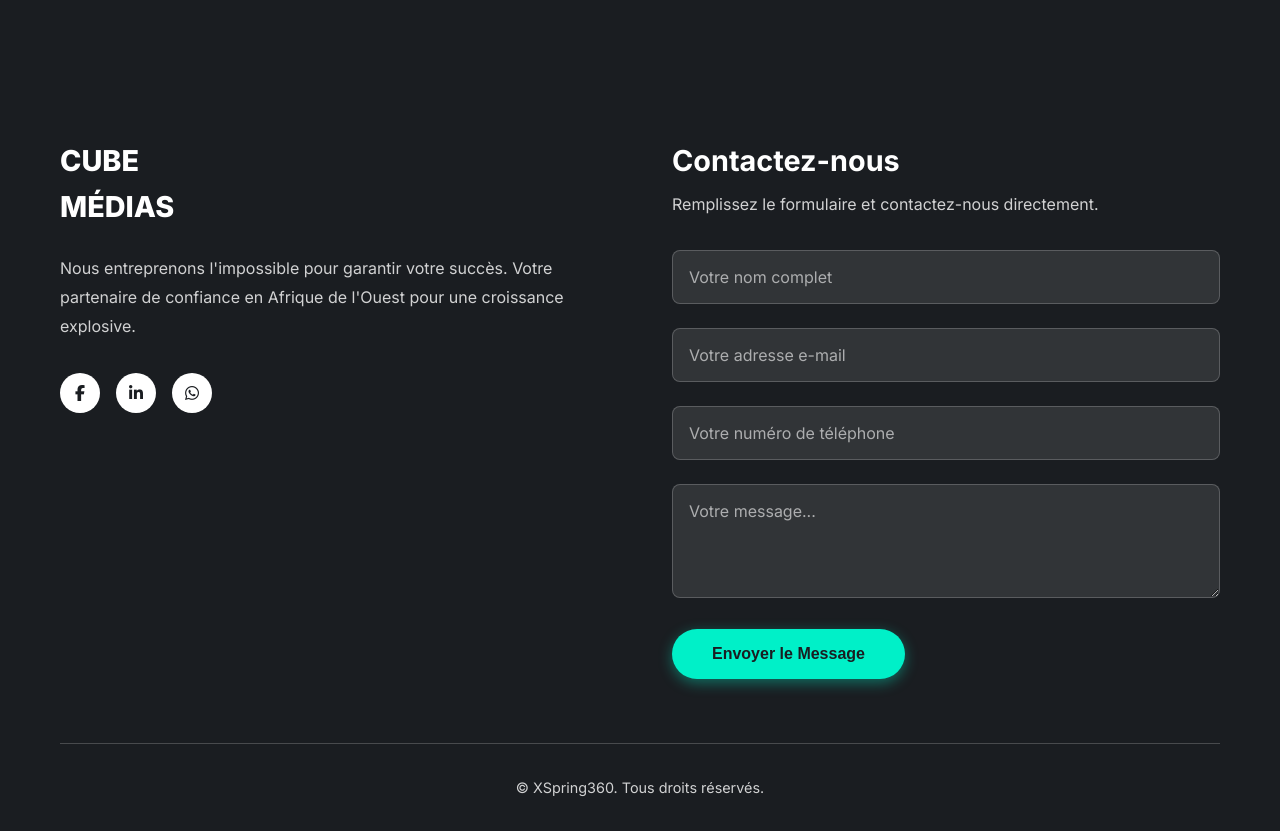
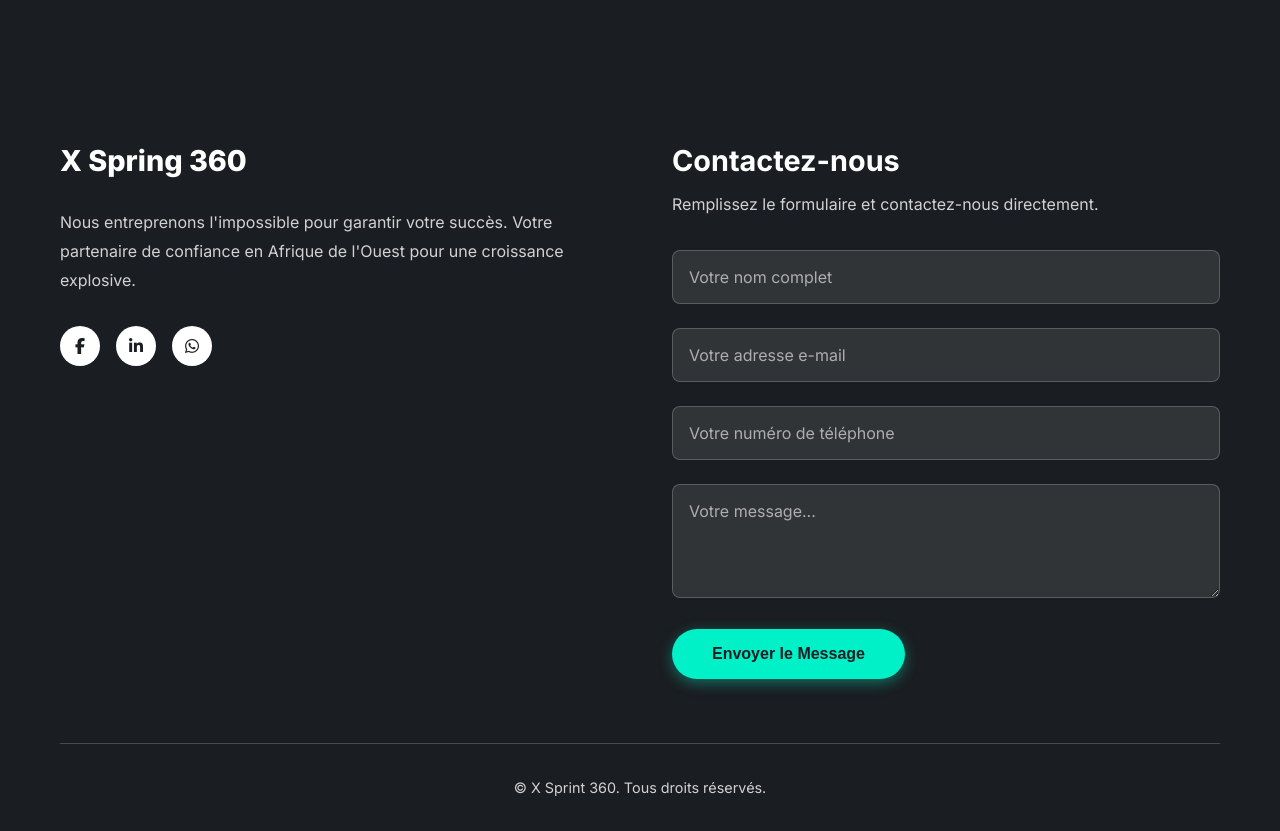
Before and after one commit to Fafagnon/Sprint_Agency_site, a plain HTML site: page index.html in a window 1280 px wide. Shown: the part 3740-4571 px from the top of the page. Drawn offline with Linux system fonts and the light colour scheme.

Commit message:
modif favicon

```diff
--- a/index.html
+++ b/index.html
@@ -3,10 +3,10 @@
 <head>
     <meta charset="UTF-8">
     <meta name="viewport" content="width=device-width, initial-scale=1.0">
-    <link rel="icon" type="images/png" href="images/WhatsApp_Image_2025-06-19_at_06.16.28-removebg-preview.png">
+    <link rel="icon" type="images/png" href="ChatGPT Image 25 juin 2025, 08_03_54.png">
 
-    <title>CUBE MÉDIAS - Votre Partenaire Marketing Digital</title>
-    <meta name="description" content="CUBE MÉDIAS - L'agence marketing digital la plus rapide et orientée résultats en Afrique de l'Ouest. Résultats mesurables en 30 jours garantis.">
+    <title>X Sprint 360 - Votre Partenaire Marketing Digital</title>
+    <meta name="description" content="X Sprint 360 - L'agence marketing digital la plus rapide et orientée résultats en Afrique de l'Ouest. Résultats mesurables en 30 jours garantis.">
 
     <!-- Google Fonts -->
     <link rel="preconnect" href="https://fonts.googleapis.com">
@@ -242,7 +242,7 @@
         <div class="container">
             <div class="footer-grid">
                 <div class="footer-about fade-in">
-                    <h3 class="logo">CUBE MÉDIAS</h3>
+                    <h3 class="logo">X Spring 360</h3>
                     <p>Nous entreprenons l'impossible pour garantir votre succès. Votre partenaire de confiance en Afrique de l'Ouest pour une croissance explosive.</p>
                     <div class="social-links">
                         <a href="https://www.facebook.com/CUBEMEDIAS" target="_blank" aria-label="Facebook"><i class="fab fa-facebook-f"></i></a>
@@ -273,7 +273,7 @@
                 </div>
             </div>
             <div class="footer-bottom">
-                <p>© XSpring360. Tous droits réservés.</p>
+                <p>© X Sprint 360. Tous droits réservés.</p>
             </div>
         </div>
     </footer>
--- a/style.css
+++ b/style.css
@@ -630,6 +630,11 @@ footer { background: var(--primary-color); color: rgba(255, 255, 255, 0.8); padd
     font-family: 'Inter', sans-serif;
     font-size: 1rem;
 }
+
+.footer-about .logo {
+    white-space: nowrap;
+}
+
 .contact-form input::placeholder, .contact-form textarea::placeholder { color: rgba(255, 255, 255, 0.6); }
 .contact-form input:focus, .contact-form textarea:focus {
     outline: none;
```
Also changed, not shown: ChatGPT Image 25 juin 2025, 08_03_54.png (added), images/WhatsApp_Image_2025-06-19_at_06.16.28-removebg-preview.png (deleted), images/_ (1).jpeg (deleted), images/cube_Icon_-_Free_PNG___SVG_6885788_-_Noun_Project-removebg-preview.png (deleted), logo.jpg (deleted).
